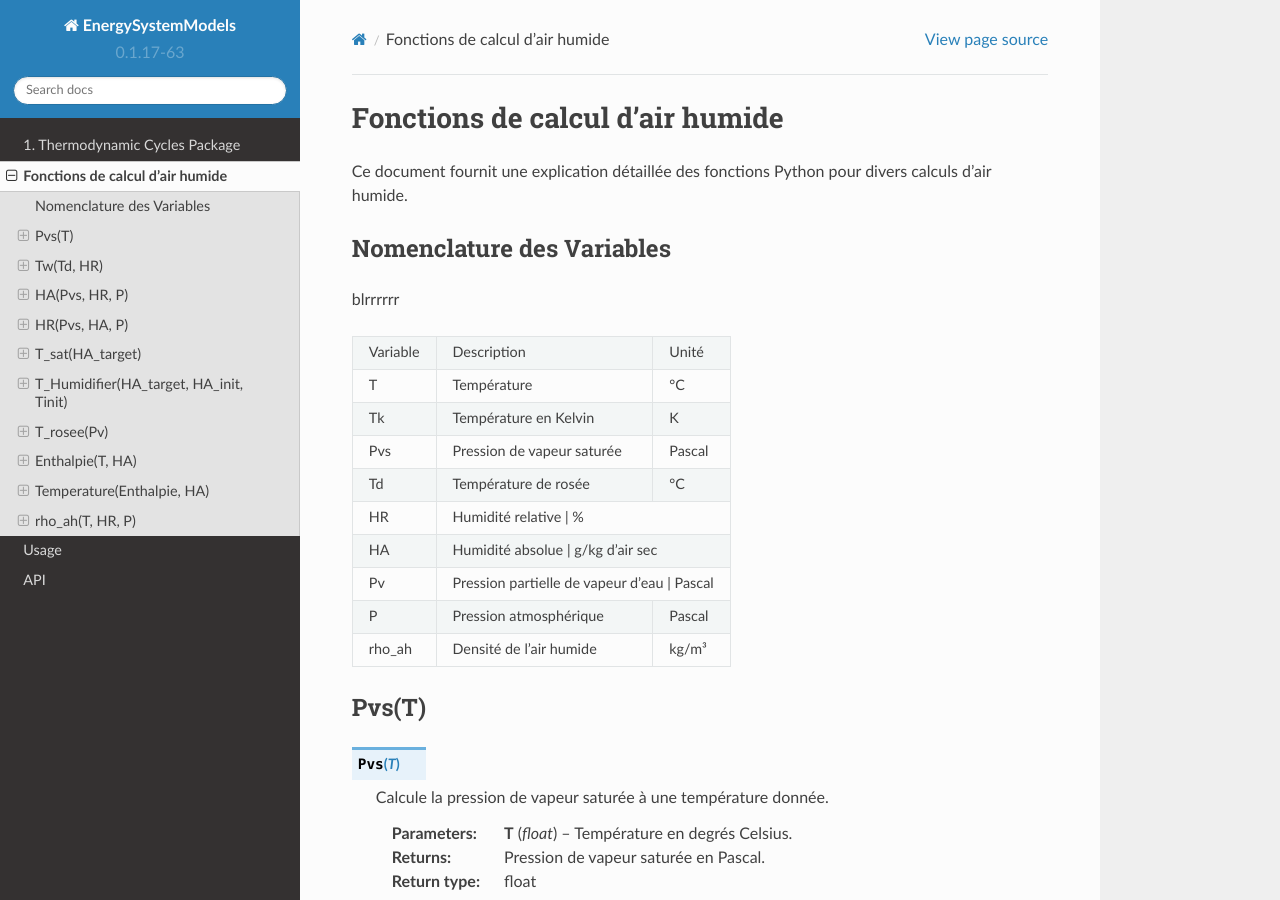
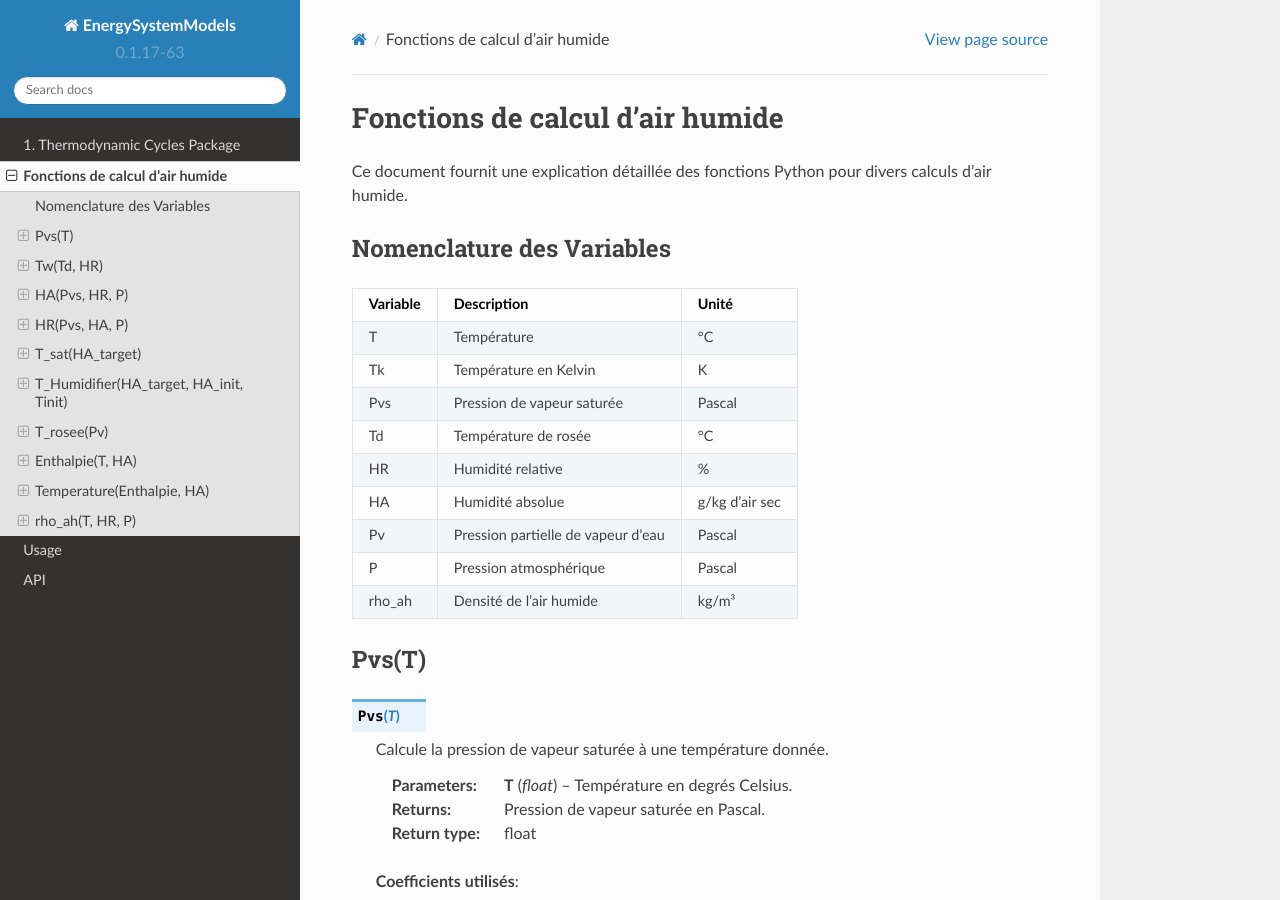
Before and after one commit to ZoheirHADID/EnergySystemModels-Tutorial, a Sphinx documentation site: the page built from docs/source/Traitement_d_air.rst, in a window 1280 px wide and 900 px high. Built offline with Sphinx 7.4.7 and the Read the Docs theme 2.0.0, drawn with Linux system fonts in a browser that asks for light colours.

Commit message:
Update Traitement_d_air.rst

```diff
--- a/docs/source/Traitement_d_air.rst
+++ b/docs/source/Traitement_d_air.rst
@@ -8,30 +8,27 @@ Ce document fournit une explication détaillée des fonctions Python pour divers
 Nomenclature des Variables
 --------------------------
 
-.. Nomenclature des Variables
-blrrrrrr
-
-+----------+---------------------------------+-----------+
-| Variable | Description                     | Unité     |
-+----------+---------------------------------+-----------+
-| T        | Température                     | °C        |
-+----------+---------------------------------+-----------+
-| Tk       | Température en Kelvin           | K         |
-+----------+---------------------------------+-----------+
-| Pvs      | Pression de vapeur saturée      | Pascal    |
-+----------+---------------------------------+-----------+
-| Td       | Température de rosée            | °C        |
-+----------+---------------------------------+-----------+
-| HR       | Humidité relative                | %        |
-+----------+---------------------------------+-----------+
-| HA       | Humidité absolue           | g/kg d'air sec |
-+----------+---------------------------------+-----------+
-| Pv       | Pression partielle de vapeur d'eau | Pascal |
-+----------+---------------------------------+-----------+
-| P        | Pression atmosphérique          | Pascal    |
-+----------+---------------------------------+-----------+
-| rho_ah   | Densité de l'air humide         | kg/m³     |
-+----------+---------------------------------+-----------+
++----------+-------------------------------------+----------------+
+| Variable | Description                         | Unité          |
++==========+=====================================+================+
+| T        | Température                         | °C             |
++----------+-------------------------------------+----------------+
+| Tk       | Température en Kelvin               | K              |
++----------+-------------------------------------+----------------+
+| Pvs      | Pression de vapeur saturée          | Pascal         |
++----------+-------------------------------------+----------------+
+| Td       | Température de rosée                | °C             |
++----------+-------------------------------------+----------------+
+| HR       | Humidité relative                   | %              |
++----------+-------------------------------------+----------------+
+| HA       | Humidité absolue                    | g/kg d'air sec |
++----------+-------------------------------------+----------------+
+| Pv       | Pression partielle de vapeur d'eau  | Pascal         |
++----------+-------------------------------------+----------------+
+| P        | Pression atmosphérique              | Pascal         |
++----------+-------------------------------------+----------------+
+| rho_ah   | Densité de l'air humide             | kg/m³          |
++----------+-------------------------------------+----------------+
 
 
 Pvs(T)
```
